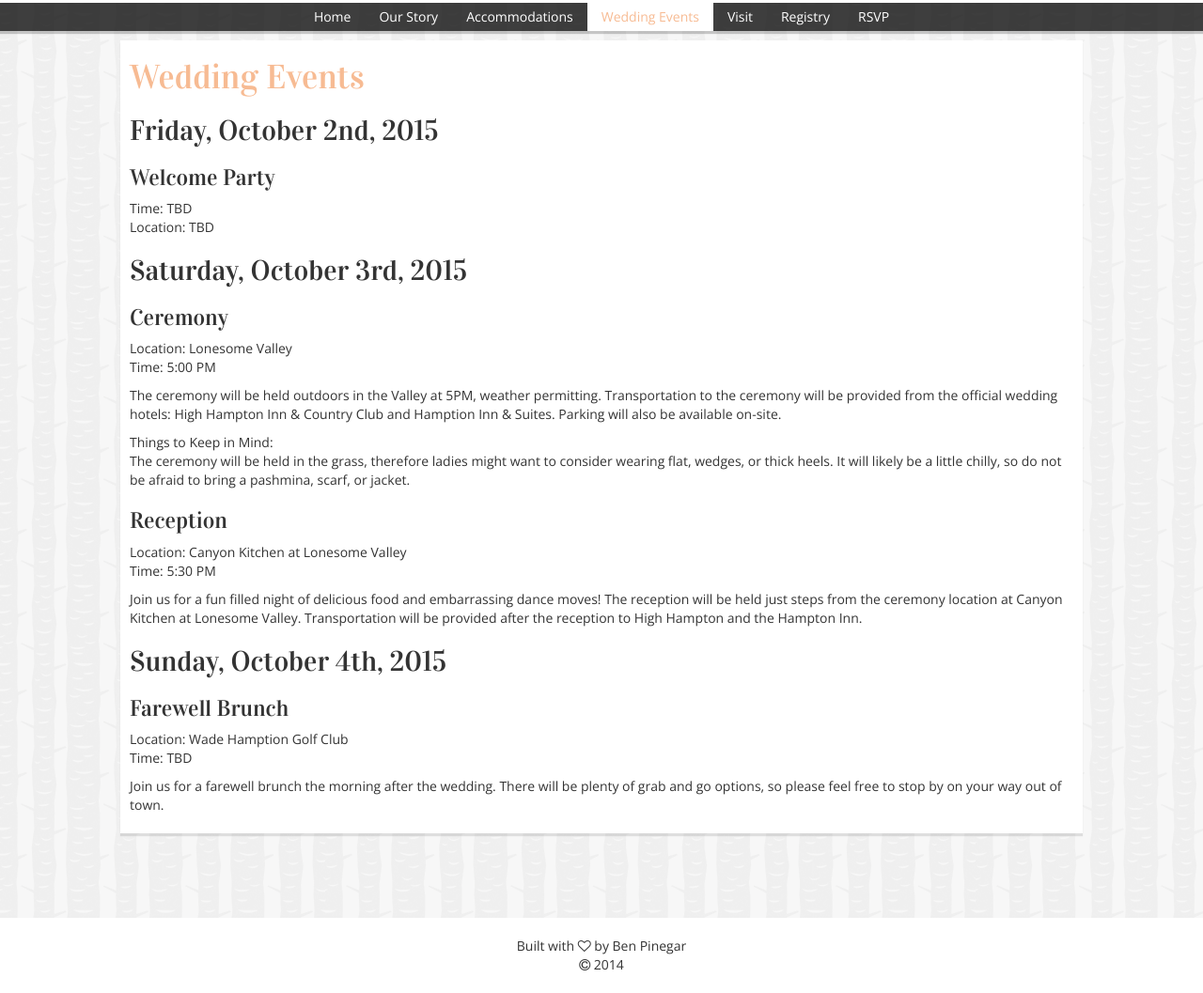
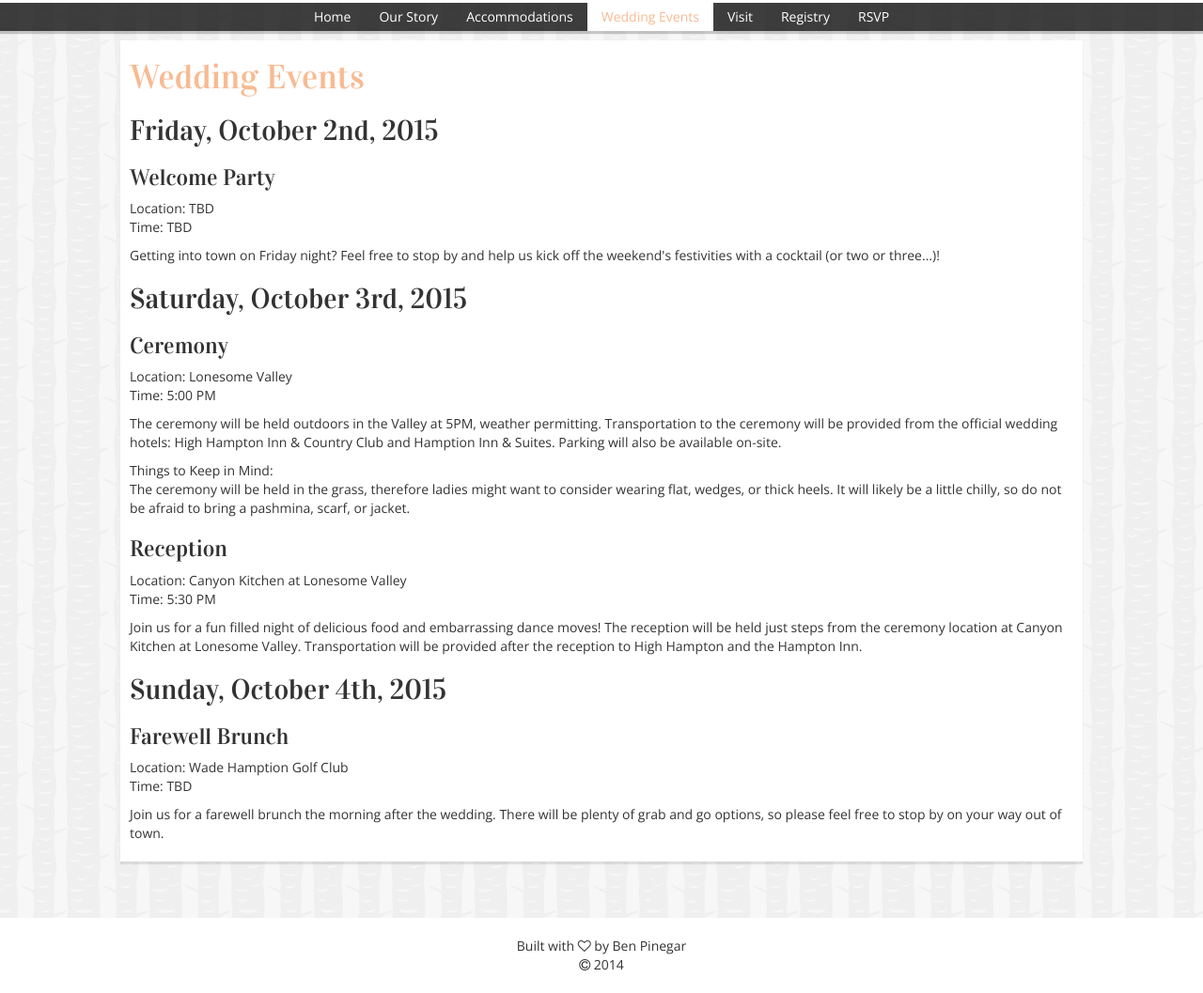
Before and after one commit to bpinegar/bpinegar.github.io, a Jekyll site: the page built from wedding.html, in a window 1280 px wide and 1057 px high. Shown: the whole window at 94% size. Built offline with Jekyll 4.4.1, drawn with Linux system fonts in a browser that asks for light colours; nearby versions of some CDN libraries.

Commit message:
Update wedding.html

```diff
--- a/wedding.html
+++ b/wedding.html
@@ -11,7 +11,8 @@ weight: 3
     <h1>Wedding Events</h1>
     <h2>Friday, October 2nd, 2015</h2>
     <h3>Welcome Party</h3>
-    <p>Time: TBD<br>Location: TBD</p>
+    <p>Location: TBD<br>Time: TBD</p>
+    <p>Getting into town on Friday night? Feel free to stop by and help us kick off the weekend's festivities with a cocktail (or two or three...)!</p>
     <h2>Saturday, October 3rd, 2015</h2>
     <h3>Ceremony</h3>
     <p>Location: Lonesome Valley<br>Time: 5:00 PM</p>
```
